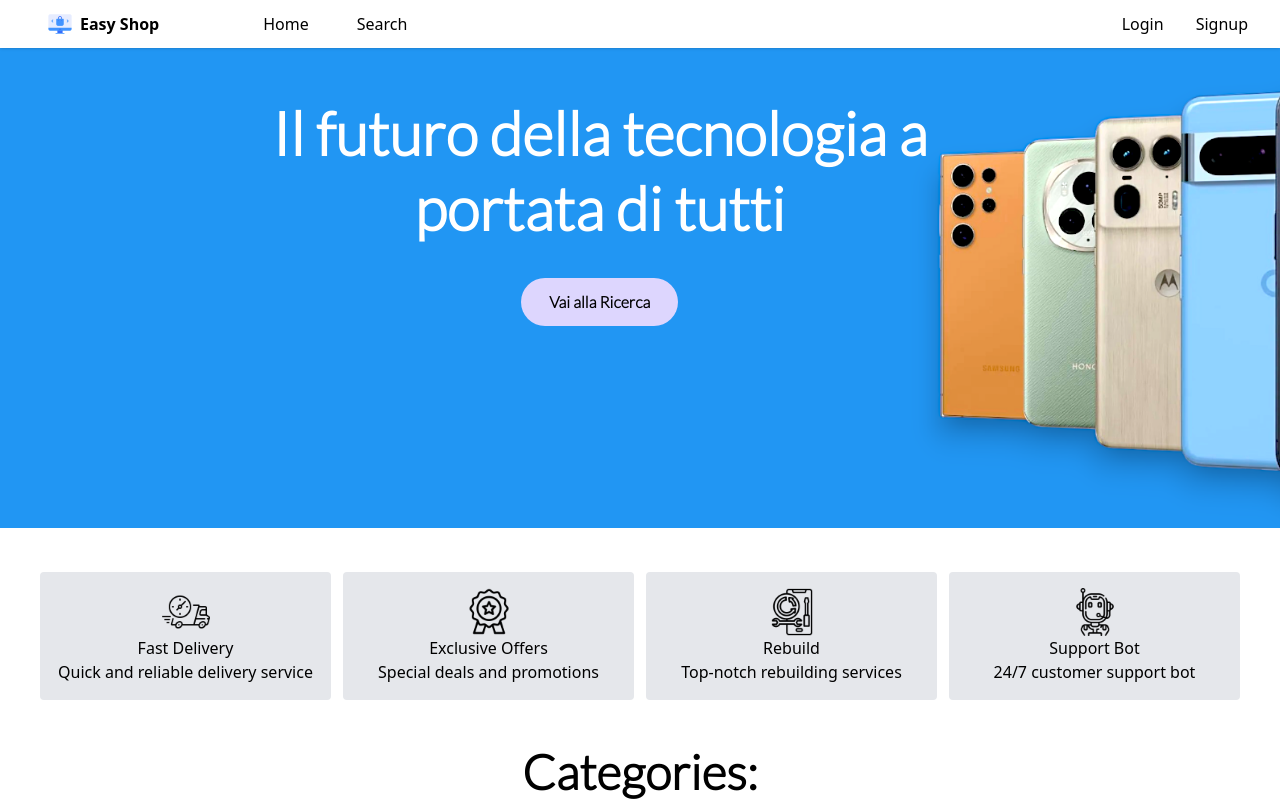
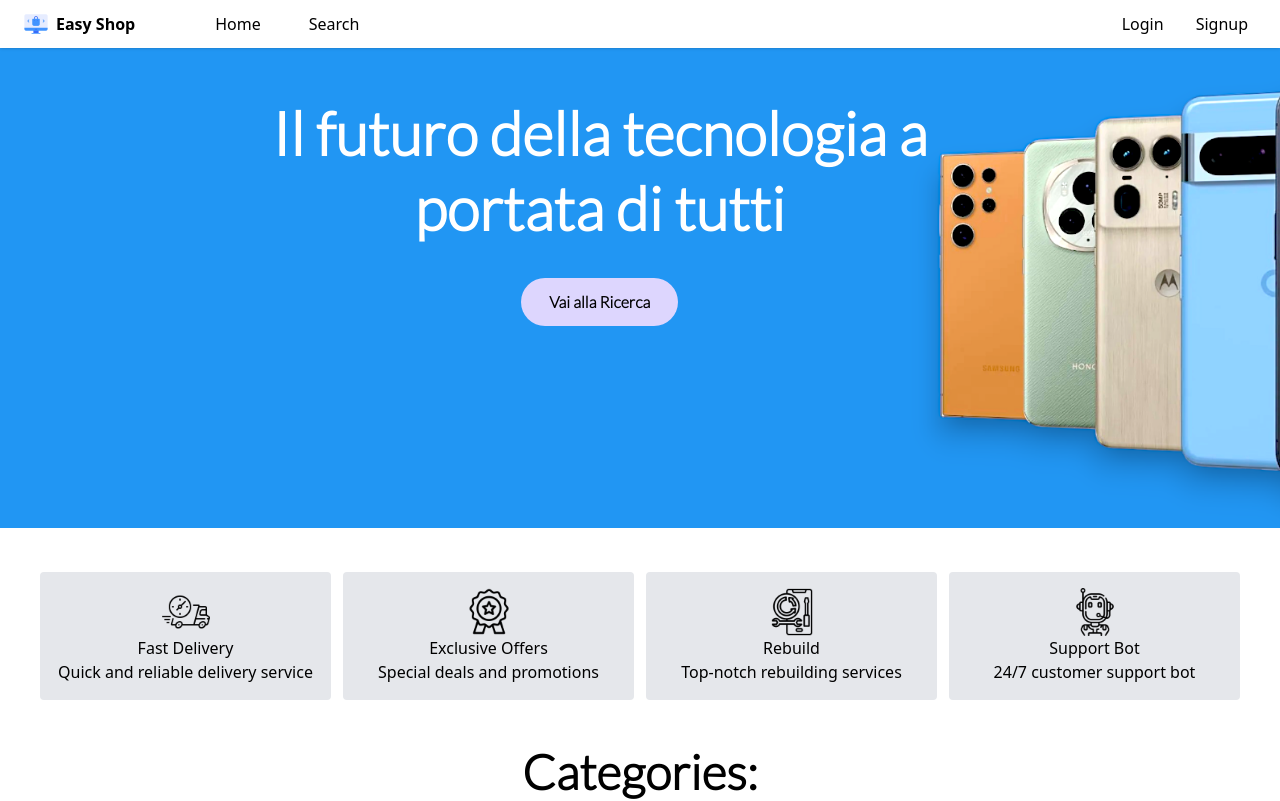
Before and after one commit to IvanAlva89/progetto-finale, a React (Vite) app: page / in a window 1280 px wide. Shown: the top 801 px of the page. Built offline with nearby package versions, Linux system fonts and the light colour scheme.

Commit message:
Added logo and shadow on navbar

```diff
--- a/src/components/shared/PublicNavbar.jsx
+++ b/src/components/shared/PublicNavbar.jsx
@@ -24,7 +24,7 @@
             <nav className="fixed w-full bg-white flex justify-center items-center h-12 z-40 shadow">
                 <div className="flex w-full max-w-[1480px] justify-between">
                     <div className="flex gap-4 items-center">
-                        <div className="px-6 flex justify-center items-center gap-2">
+                        <div className="flex justify-center items-center gap-2">
                             <Link to="/" className="px-6 pr-12 flex justify-center items-center gap-2">
                                 <img src={logo} alt="Easy shop logo" className="h-6 w-auto" />
                                 <span className="font-bold">Easy Shop</span>
```
